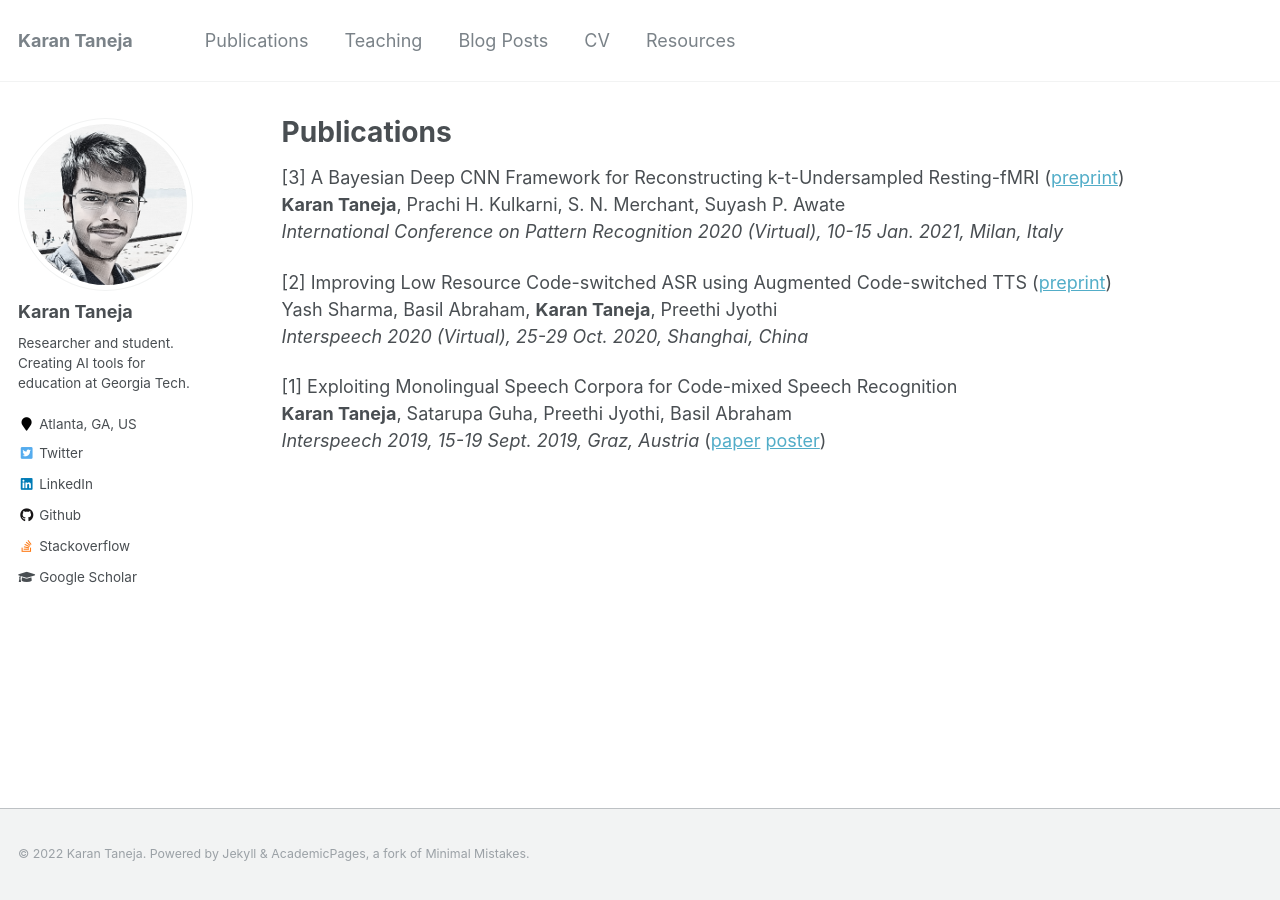
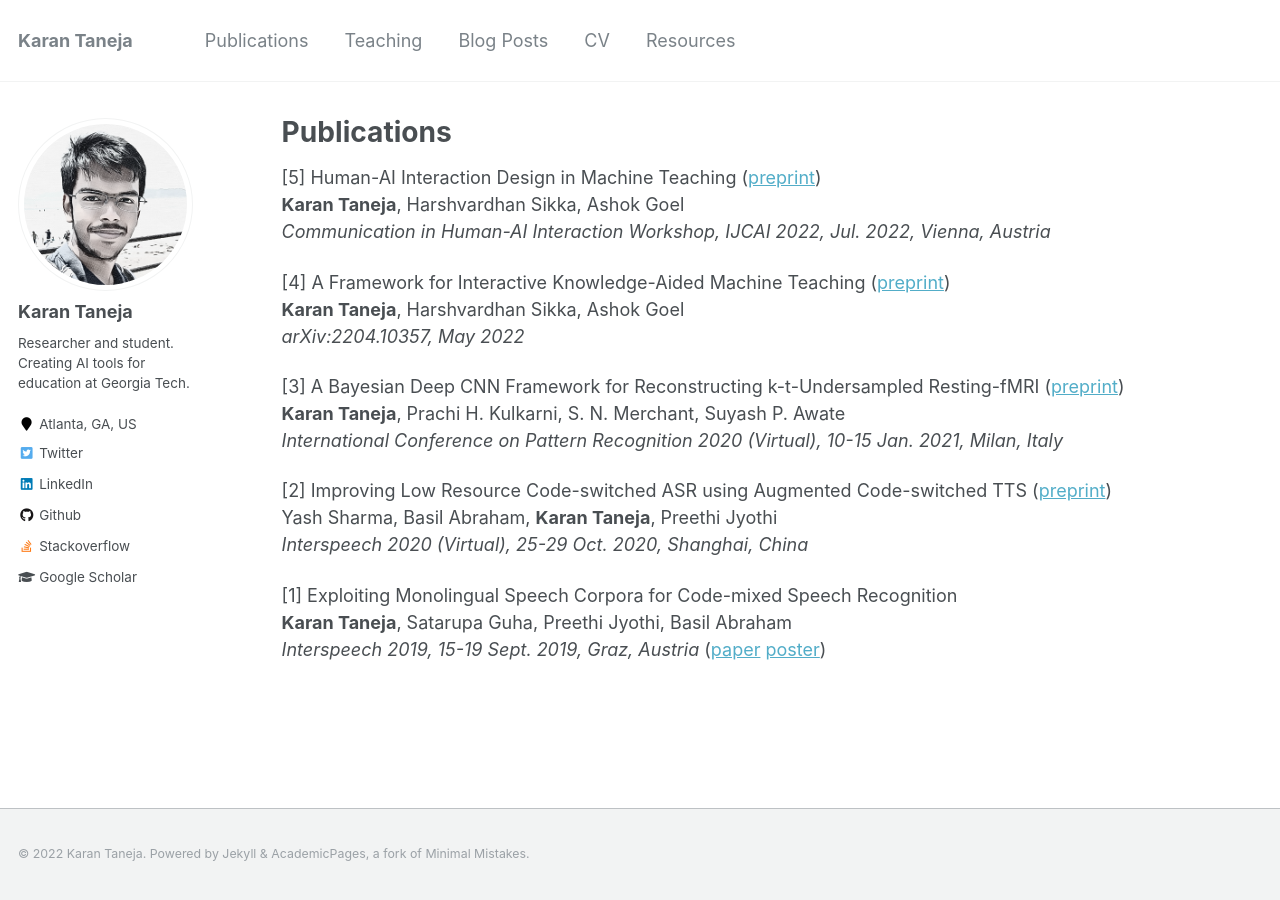
Before and after one commit to KrnTneja/KrnTneja.github.io, a Jekyll site: the page built from _pages/publications.md, in a window 1280 px wide. Built offline with Jekyll 4.4.1, drawn with Linux system fonts in a browser that asks for light colours.

Commit message:
2 papers

```diff
--- a/_pages/publications.md
+++ b/_pages/publications.md
@@ -17,6 +17,14 @@ author_profile: true
 	***********************************************
  -->
 
+[5] Human-AI Interaction Design in Machine Teaching ([preprint](https://arxiv.org/abs/2206.05182))
+<b>Karan Taneja</b>, Harshvardhan Sikka, Ashok Goel
+<i>Communication in Human-AI Interaction Workshop, IJCAI 2022, Jul. 2022, Vienna, Austria</i>
+
+[4] A Framework for Interactive Knowledge-Aided Machine Teaching ([preprint](https://arxiv.org/abs/2204.10357))
+<b>Karan Taneja</b>, Harshvardhan Sikka, Ashok Goel
+<i>arXiv:2204.10357, May 2022</i>
+
 [3] A Bayesian Deep CNN Framework for Reconstructing k-t-Undersampled Resting-fMRI ([preprint](/files/fmri2020-preprint.pdf))
 <b>Karan Taneja</b>, Prachi H. Kulkarni, S. N. Merchant, Suyash P. Awate
 <i>International Conference on Pattern Recognition 2020 (Virtual), 10-15 Jan. 2021, Milan, Italy</i>
```
